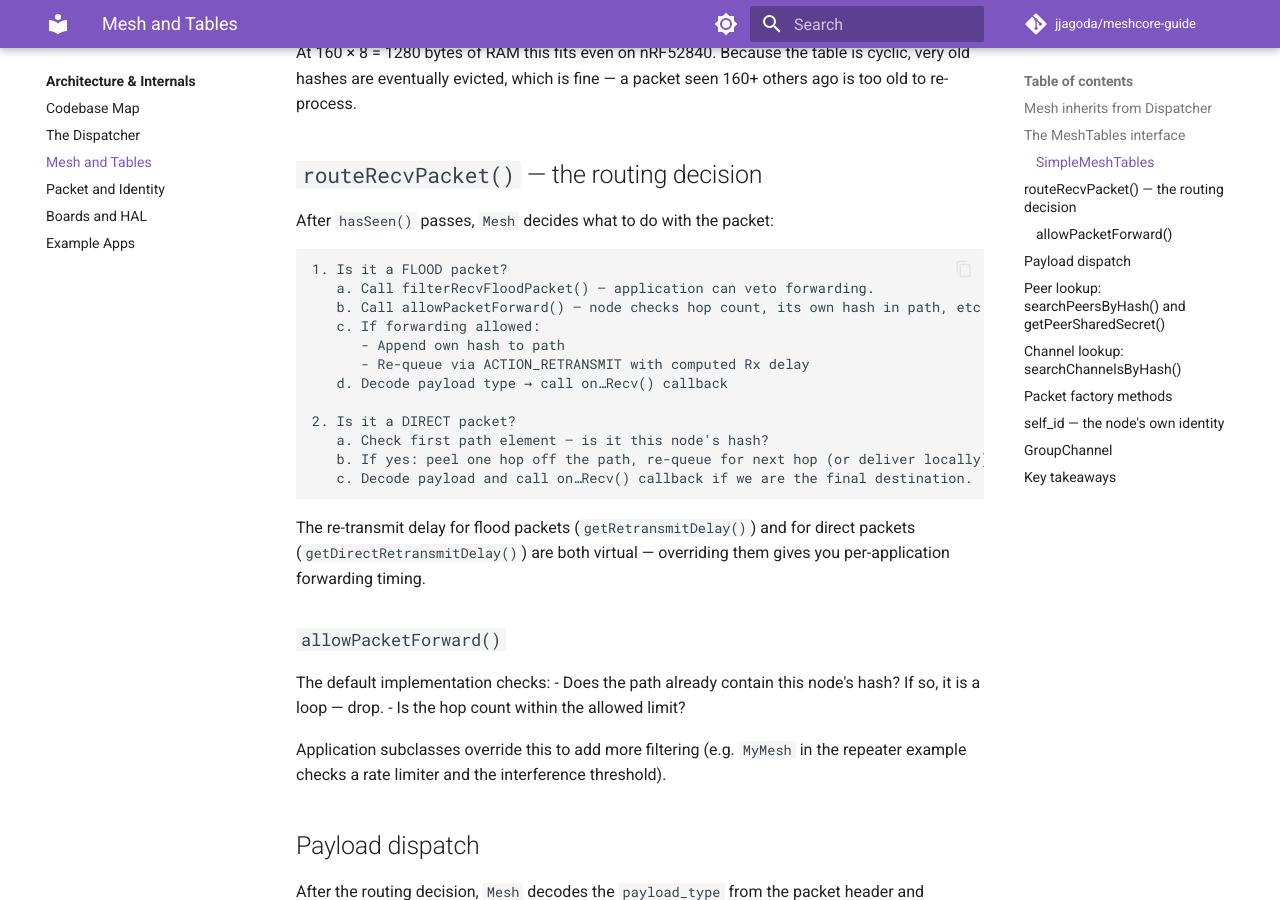
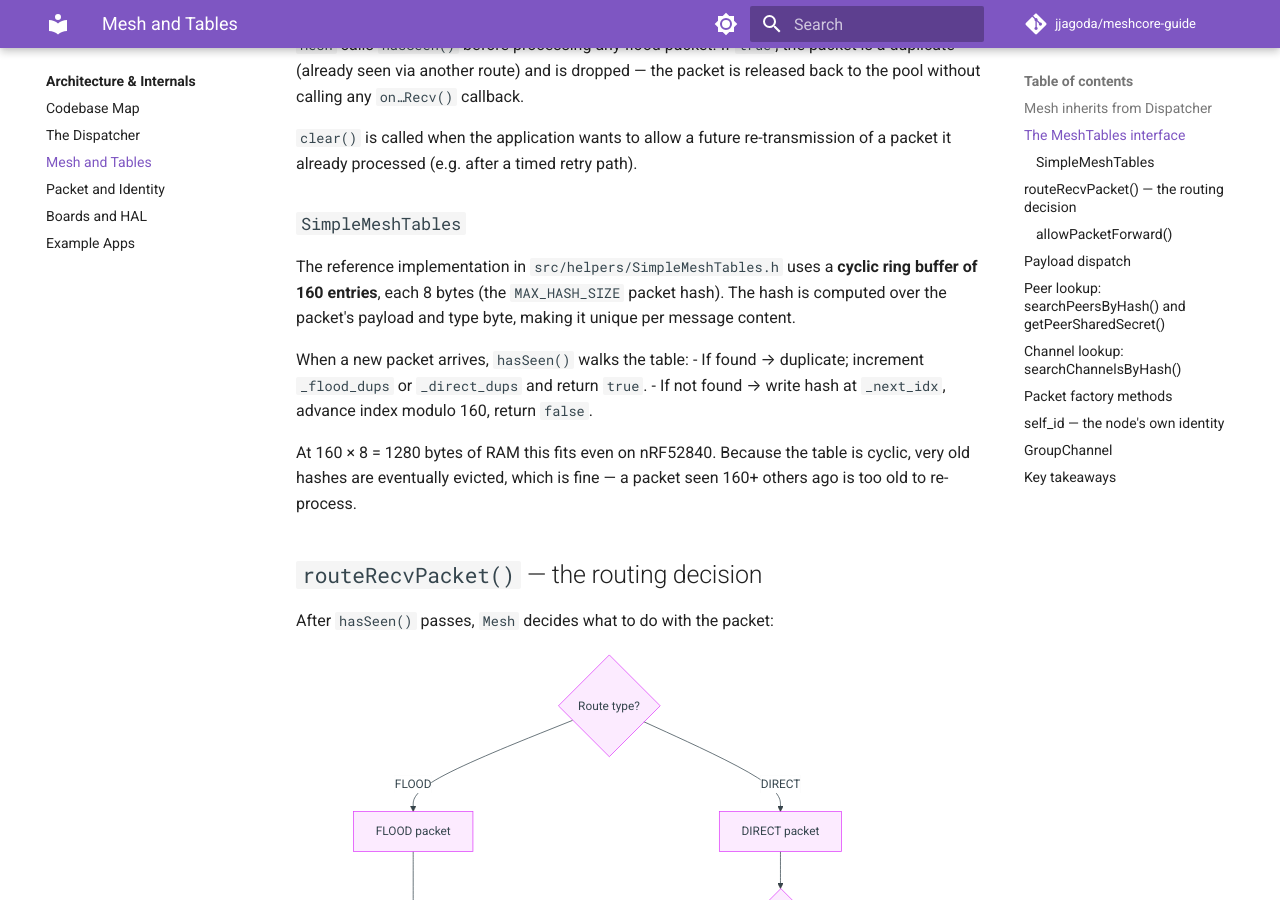
Before and after one commit to jagoda/meshcore-guide, an MkDocs documentation site: the page built from docs/internals/mesh-and-tables.md, in a window 1280 px wide and 900 px high, scrolled down 1233 px. Built offline with MkDocs 1.6.1 and Material for MkDocs 9.7.7, drawn with Linux system fonts in a browser that asks for light colours; comment, search, counter and statistics services are not loaded; some of the changed text lies outside the part shown.

Commit message:
checkpoint: add Mermaid diagrams to three internals pages (dispatcher loop, stack layers, routing decision)

````diff
--- a/docs/internals/mesh-and-tables.md
+++ b/docs/internals/mesh-and-tables.md
@@ -7,14 +7,14 @@ cryptography. `MeshTables` provides the duplicate-detection memory.
 
 ## `Mesh` inherits from `Dispatcher`
 
-```
-Dispatcher   (radio loop, Tx budget, Rx delay)
-    │
-  Mesh        (payload routing, crypto dispatch, factory methods)
-    │
-BaseChatMesh / SensorMesh / CommonCLI-based app / …
-    │
-  MyMesh      (your application overrides)
+```mermaid
+graph TD
+    D["Dispatcher\nradio loop · Tx budget · Rx delay"]
+    M["Mesh\npayload routing · crypto dispatch · factory methods"]
+    H["BaseChatMesh / SensorMesh / CommonCLI-based app / …"]
+    A["MyMesh\nyour application overrides"]
+
+    D --> M --> H --> A
 ```
 
 `Mesh` overrides `onRecvPacket()` (the hook `Dispatcher` calls after de-queuing
@@ -57,19 +57,26 @@ a packet seen 160+ others ago is too old to re-process.
 
 After `hasSeen()` passes, `Mesh` decides what to do with the packet:
 
-```
-1. Is it a FLOOD packet?
-   a. Call filterRecvFloodPacket() — application can veto forwarding.
-   b. Call allowPacketForward() — node checks hop count, its own hash in path, etc.
-   c. If forwarding allowed:
-      - Append own hash to path
-      - Re-queue via ACTION_RETRANSMIT with computed Rx delay
-   d. Decode payload type → call on…Recv() callback
+```mermaid
+flowchart TD
+    R{"Route type?"}
+    FLOOD["FLOOD packet"]
+    DIRECT["DIRECT packet"]
 
-2. Is it a DIRECT packet?
-   a. Check first path element — is it this node's hash?
-   b. If yes: peel one hop off the path, re-queue for next hop (or deliver locally).
-   c. Decode payload and call on…Recv() callback if we are the final destination.
+    R -- FLOOD --> FLOOD
+    R -- DIRECT --> DIRECT
+
+    FLOOD --> FF["filterRecvFloodPacket()\napplication veto?"]
+    FF -- vetoed --> DROP1["drop"]
+    FF -- ok --> AF["allowPacketForward()?"]
+    AF -- no --> CB1["decode payload\non…Recv() callback"]
+    AF -- yes --> FWD["append own hash\nACTION_RETRANSMIT(Rx delay)"]
+    FWD --> CB1
+
+    DIRECT --> HASH{"path[0] ==\nmy hash?"}
+    HASH -- no --> DROP2["drop — not for me"]
+    HASH -- yes --> PEEL["removeSelfFromPath()\nACTION_RETRANSMIT(0)\n(or deliver if path now empty)"]
+    PEEL --> CB2["decode payload\non…Recv() callback (if final dest)"]
 ```
 
 The re-transmit delay for flood packets (`getRetransmitDelay()`) and for
````
Also changed, not shown: docs/internals/the-dispatcher.md (+31 -8 lines).
